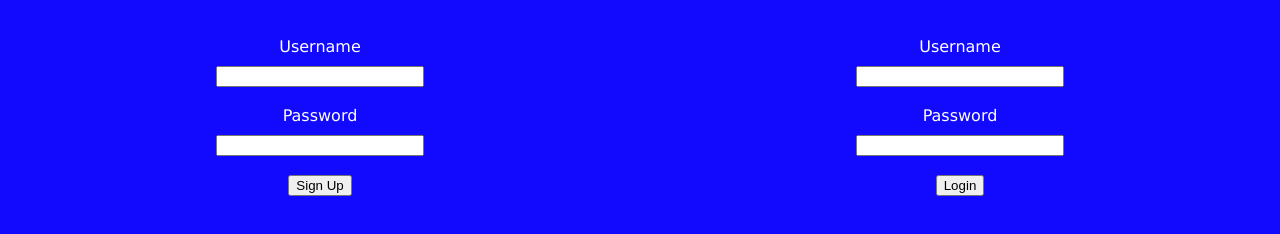
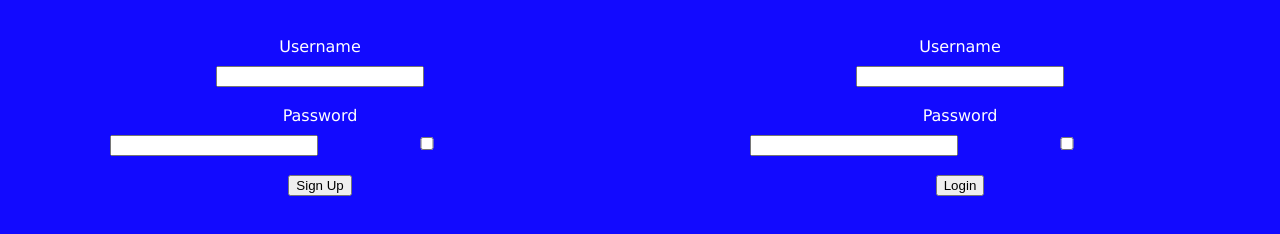
Before and after one commit to hbarrett3/ProConAI, a plain HTML site: page ProConAI/public_html/login/index.html in a window 1280 px wide. Shown: the part 312-546 px from the top of the page. Drawn offline with Linux system fonts and the light colour scheme.

Commit message:
added show pass buttons

```diff
--- a/ProConAI/public_html/login/index.html
+++ b/ProConAI/public_html/login/index.html
@@ -83,6 +83,7 @@
                 <label for="sign-up-password-input">Password</label>
                 <br>
                 <input type="password" id="sign-up-password-input">
+                <input type="checkbox" onclick="showPass()">
 
                 <br>
                 <br>
@@ -113,6 +114,7 @@
                 <label for="login-password-input">Password</label>
                 <br>
                 <input type="password" id="login-password-input">
+                <input type="checkbox" onclick="showNewPass()">
 
                 <br>
                 <br>
--- a/ProConAI/public_html/login/script.js
+++ b/ProConAI/public_html/login/script.js
@@ -159,3 +159,27 @@ function login() {
         }
     });
 }
+
+/**
+ * makes the password visible
+ */
+function showPass() {
+    var x = document.getElementById("sign-up-password-input");
+    if (x.type === "password") {
+        x.type = "text";
+    } else {
+        x.type = "password";
+    }
+  }
+
+  /**
+   * makes the password visible for new accounts
+   */
+  function showNewPass() {
+    var x = document.getElementById("login-password-input");
+    if (x.type === "password") {
+        x.type = "text";
+    } else {
+        x.type = "password";
+    }
+  }
```
